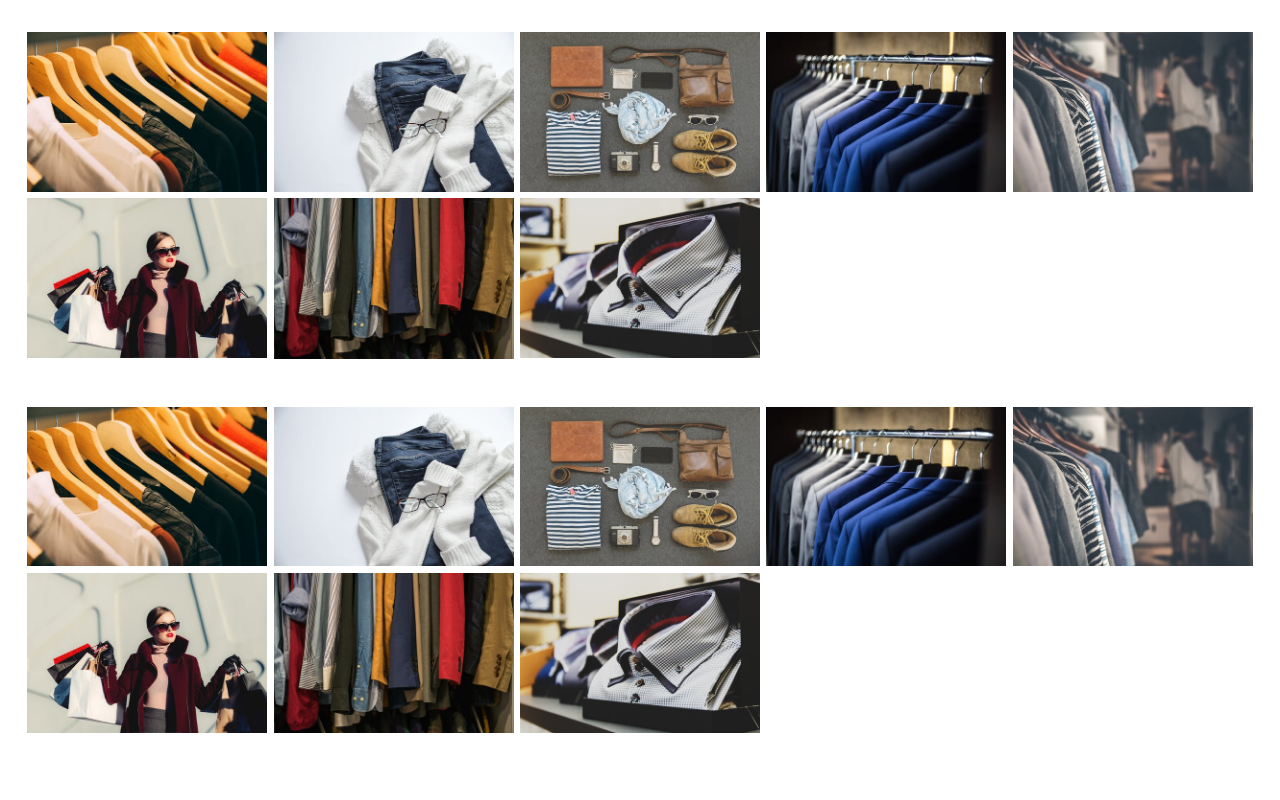
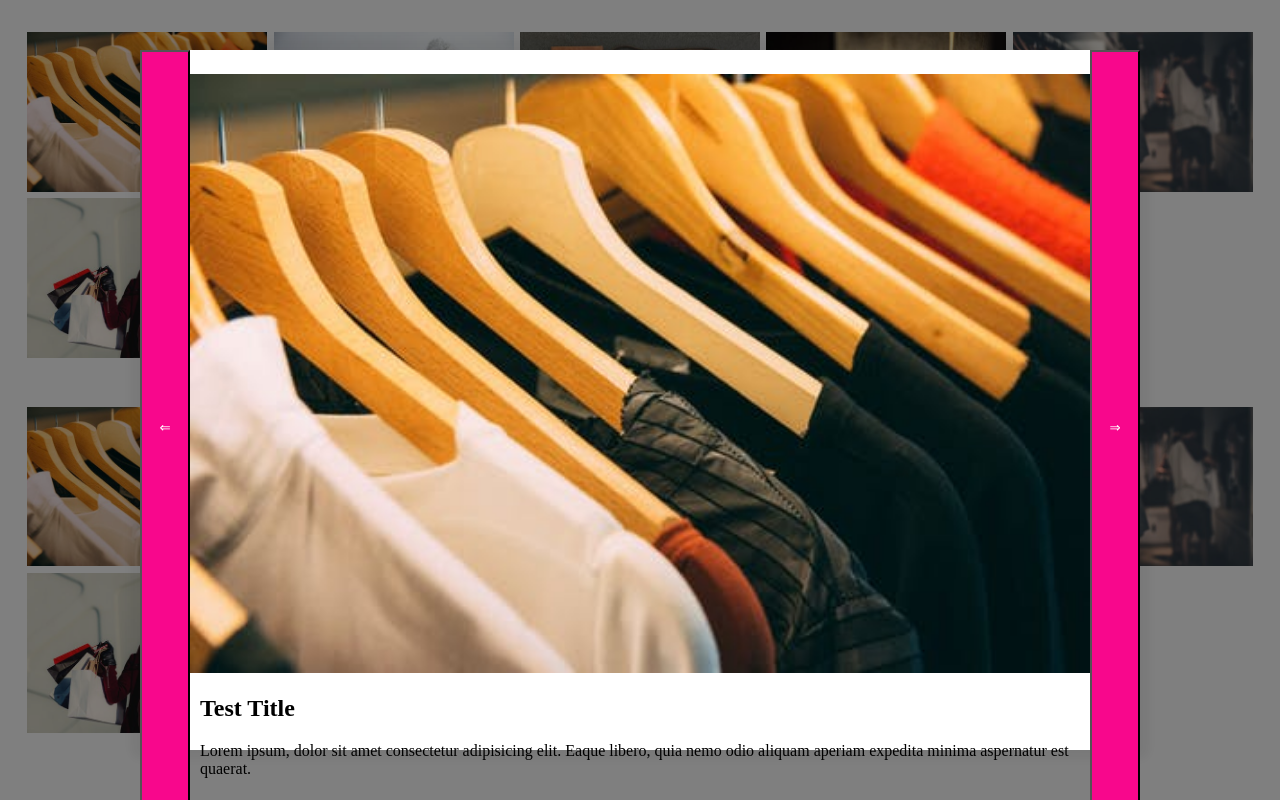
Before and after one commit to somyaguglani/JavaScript30-Challenge, a plain HTML site: page Building a Gallery/index.html in a window 1280 px wide. Both pictures are taken after a click on the picture 147 px from the left and 111 px from the top of the page. Drawn offline with Linux system fonts and the light colour scheme.

Commit message:
half of js complete for gallery

```diff
--- a/Building a Gallery/script.js
+++ b/Building a Gallery/script.js
@@ -1,15 +1,38 @@
 function Gallery(gallery) {
-  if (!gallery) return;
+  if (!gallery) throw new Error(`gallery not found`);
 
   const imagesArray = gallery.querySelectorAll(`img`);
   const modal = document.querySelector(`.modal`);
   const prevButton = modal.querySelector(`.prev`);
   const nextButton = modal.querySelector(`.next`);
+  let currentImage;
+  function openModal() {
+    modal.classList.add(`open`);
+    prevButton.addEventListener(`click`, showPrevImage);
+    nextButton.addEventListener(`click`, showNextImage);
+  }
 
+  function closeModal() {
+    //cmplete this
+    modal.classList.remove(`open`);
+  }
+  //handle keys
+
+  function showPrevImage() {
+    showPhoto(currentImage.previousElementSibling || gallery.lastElementChild);
+  }
+
+  function showNextImage() {
+    showPhoto(currentImage.nextElementSibling || gallery.firstElementChild);
+  }
   function showPhoto(e) {
     if (!e) return;
-    console.dir(e.src, e.title, e.dataset.description);
+    currentImage = e;
+    console.log(e);
     modal.querySelector(`img`).src = e.src;
+    modal.querySelector(`h2`).src = e.title;
+    modal.querySelector(`p`).src = e.dataset.description;
+    openModal();
   }
 
   imagesArray.forEach(image => {
--- a/Building a Gallery/styles.css
+++ b/Building a Gallery/styles.css
@@ -52,6 +52,7 @@ img {
 }
 
 .modal img {
+  margin-top: 1rem;
   height: 100%;
   width: 100%;
   object-fit: contain;
@@ -69,6 +70,10 @@ img {
 .modal h2 {
   color: black;
 }
+.modal button {
+  color: white;
+  background-color: rgb(248, 7, 140);
+}
 
 .modal.open .modalInner {
   transform: translateY(0);
```
